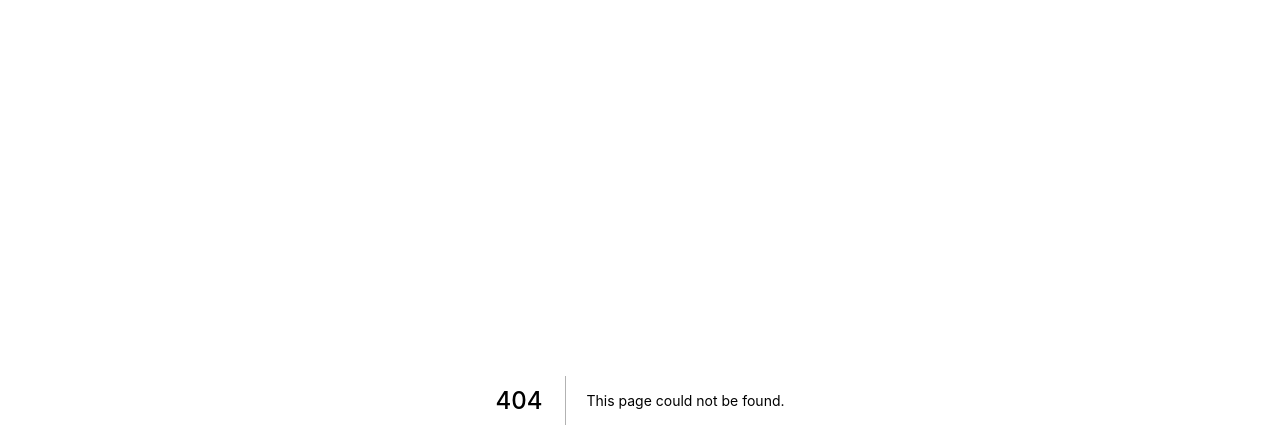
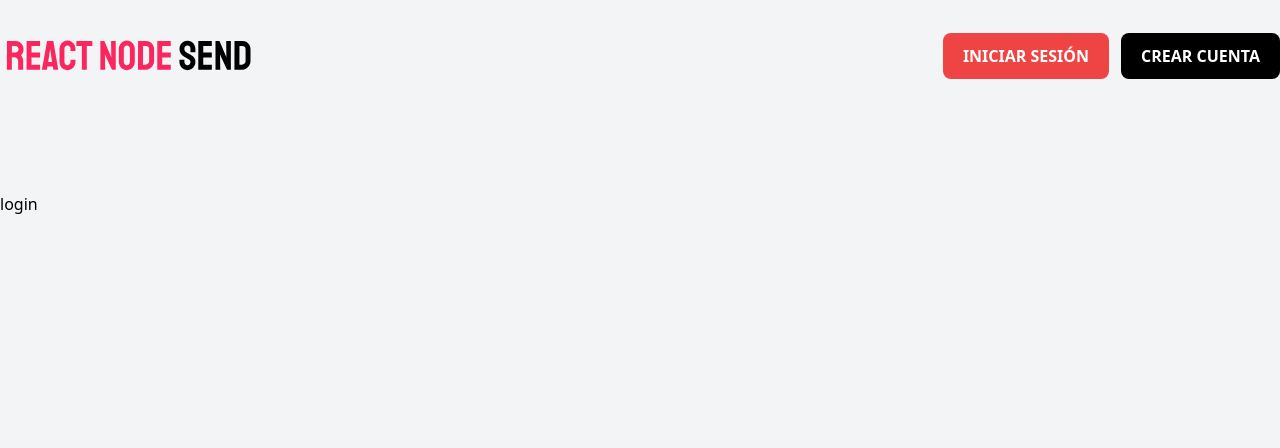
Before and after one commit to OzkrMonroy/reactSendClient, a Next.js app: page /login in a window 1280 px wide. Before the commit this address had no page. Shown: the top 448 px of the page. Built offline with nearby package versions, Linux system fonts and the light colour scheme.

Commit message:
Navigations to Signup and Login are ready

```diff
--- a/components/Header.js
+++ b/components/Header.js
@@ -1,9 +1,20 @@
-import React from 'react'
+import React from 'react';
+import Link from 'next/link';
 
 const Header = () => {
   return (
     <header className="py-8 flex flex-col md:flex-row items-center justify-between">
-      <img src="logo.svg" alt="Icon home" className="w-64 mb-8 md:mb-0"/>
+      <Link href="/">
+        <img src="logo.svg" alt="Icon home" className="w-64 mb-8 md:mb-0"/>
+      </Link>
+      <div>
+        <Link href="/login">
+          <a className="bg-red-500 px-5 py-3 rounded-lg text-white font-bold uppercase mr-3">Iniciar Sesión</a>
+        </Link>
+        <Link href="/signup">
+          <a className="bg-black px-5 py-3 rounded-lg text-white font-bold uppercase">Crear cuenta</a>
+        </Link>
+      </div>
     </header>
   );
 }
--- /dev/null
+++ b/pages/login.js
@@ -0,0 +1,12 @@
+import React from 'react';
+import Layout from '../components/Layout';
+
+const Login = () => {
+  return (
+    <Layout>
+      <h1>login</h1>
+    </Layout>
+  );
+}
+
+export default Login;
```
Also changed, not shown: pages/signup.js (added, +12 -0 lines).
